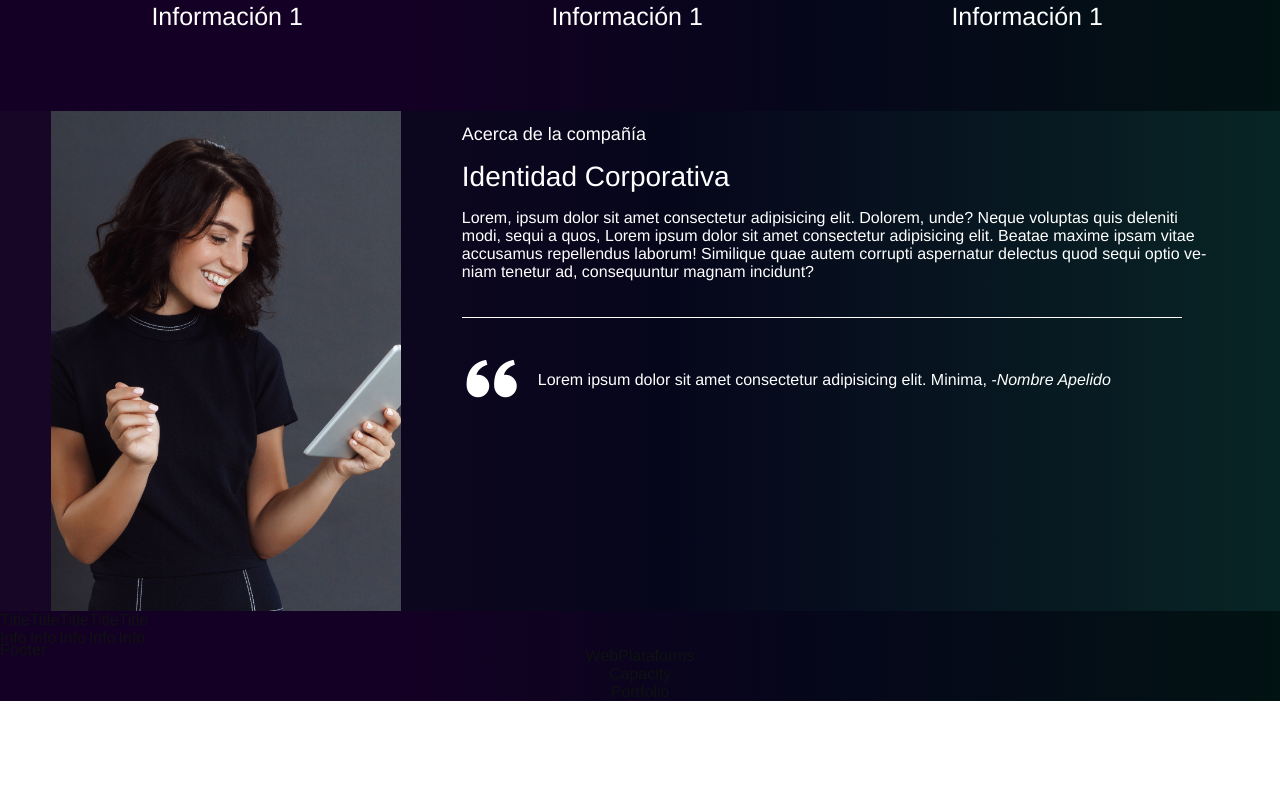
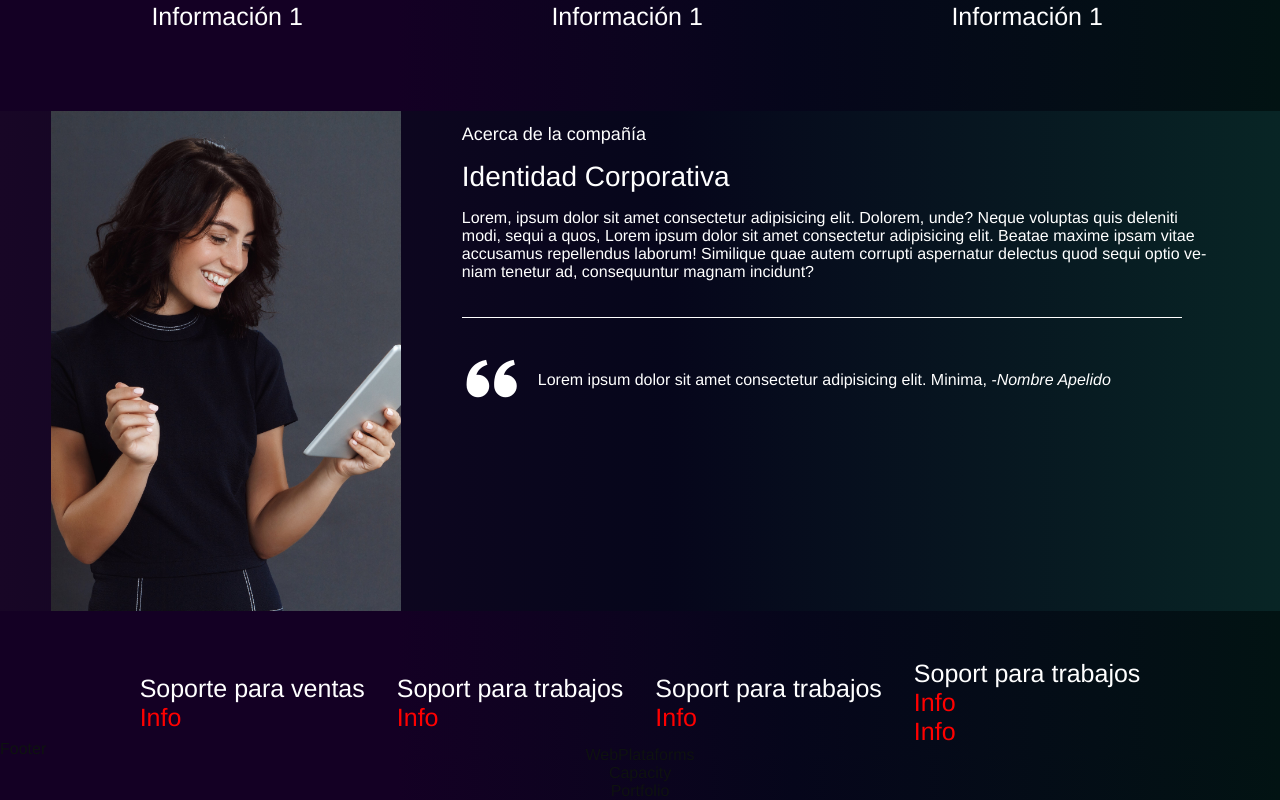
Before and after one commit to cristobalquilimaco/teguilog, a React (Vite) app: page /#/ in a window 1280 px wide. Shown: the part 1241-2041 px from the top of the page. Before the commit the page ends 1942 px from the top, so only its background shows below. Built offline with nearby package versions, Linux system fonts and the light colour scheme.

Commit message:
Se agrega diseño para pantalla pequeñas en supportAndservices.css

```diff
--- a/src/components/SuportAndServices.jsx
+++ b/src/components/SuportAndServices.jsx
@@ -6,32 +6,27 @@ const SuportAndServices = () => {
     <div className='principal_support'>
       <section className='section_support'>
         <ul className='list_suport'>
-          <li className='title_suport'>Title</li>
-          <li>Info</li>
+          <li className='title_suport'>Soporte para ventas</li>
+          <li className='title_text'>Info</li>
         </ul>
       </section>
       <section className='section_support'>
         <ul className='list_suport'>
-          <li className='title_suport'>Title</li>
-          <li>Info</li>
+          <li className='title_suport'>Soport para trabajos</li>
+          <li className='title_text'>Info</li>
         </ul>
       </section>
       <section className='section_support'>
         <ul className='list_suport'>
-          <li className='title_suport'>Title</li>
-          <li>Info</li>
+          <li className='title_suport'>Soport para trabajos</li>
+          <li className='title_text'>Info</li>
         </ul>
       </section>
       <section className='section_support'>
         <ul className='list_suport'>
-          <li className='title_suport'>Title</li>
-          <li>Info</li>
-        </ul>
-      </section>
-      <section className='section_support'>
-        <ul className='list_suport'>
-          <li className='title_suport'>Title</li>
-          <li>Info</li>
+          <li className='title_suport'>Soport para trabajos</li>
+          <li className='title_text'>Info</li>
+          <li className='title_text'>Info</li>
         </ul>
       </section>
     </div>
--- a/src/components/styles/suportAndServices.css
+++ b/src/components/styles/suportAndServices.css
@@ -1,10 +1,20 @@
 .principal_support{
 display:flex ;
 flex-wrap: wrap;
+align-items: center;
+justify-content: center;
 width: 100%;
+gap: 2rem;
+margin-top: 3rem;
 }
 
 .section_support{
+color: var(--text-color-white);
 display: flex;
 flex-direction: column;
+font-size: 25px;
 }
+
+.title_text{
+color: red;
+}
```
